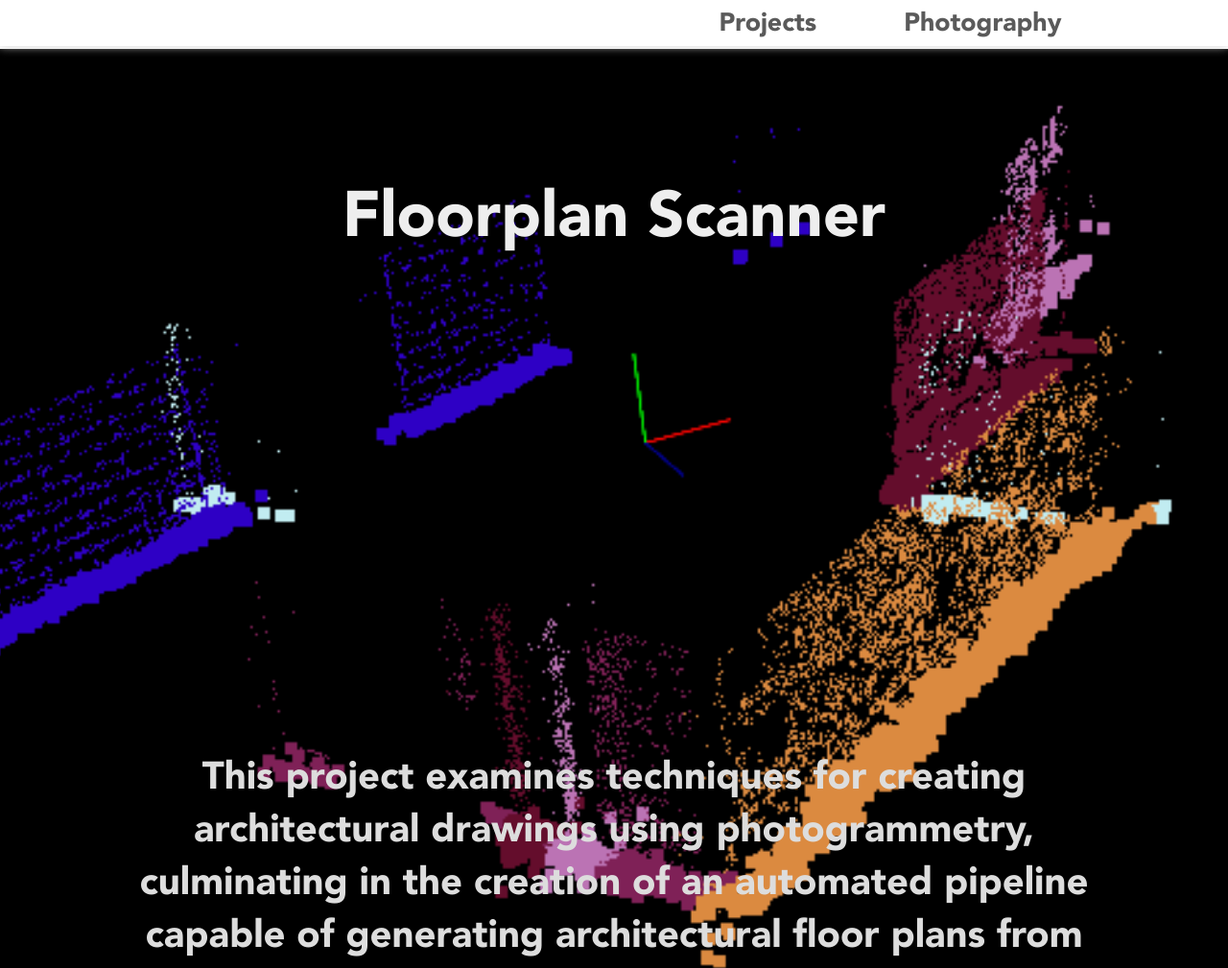
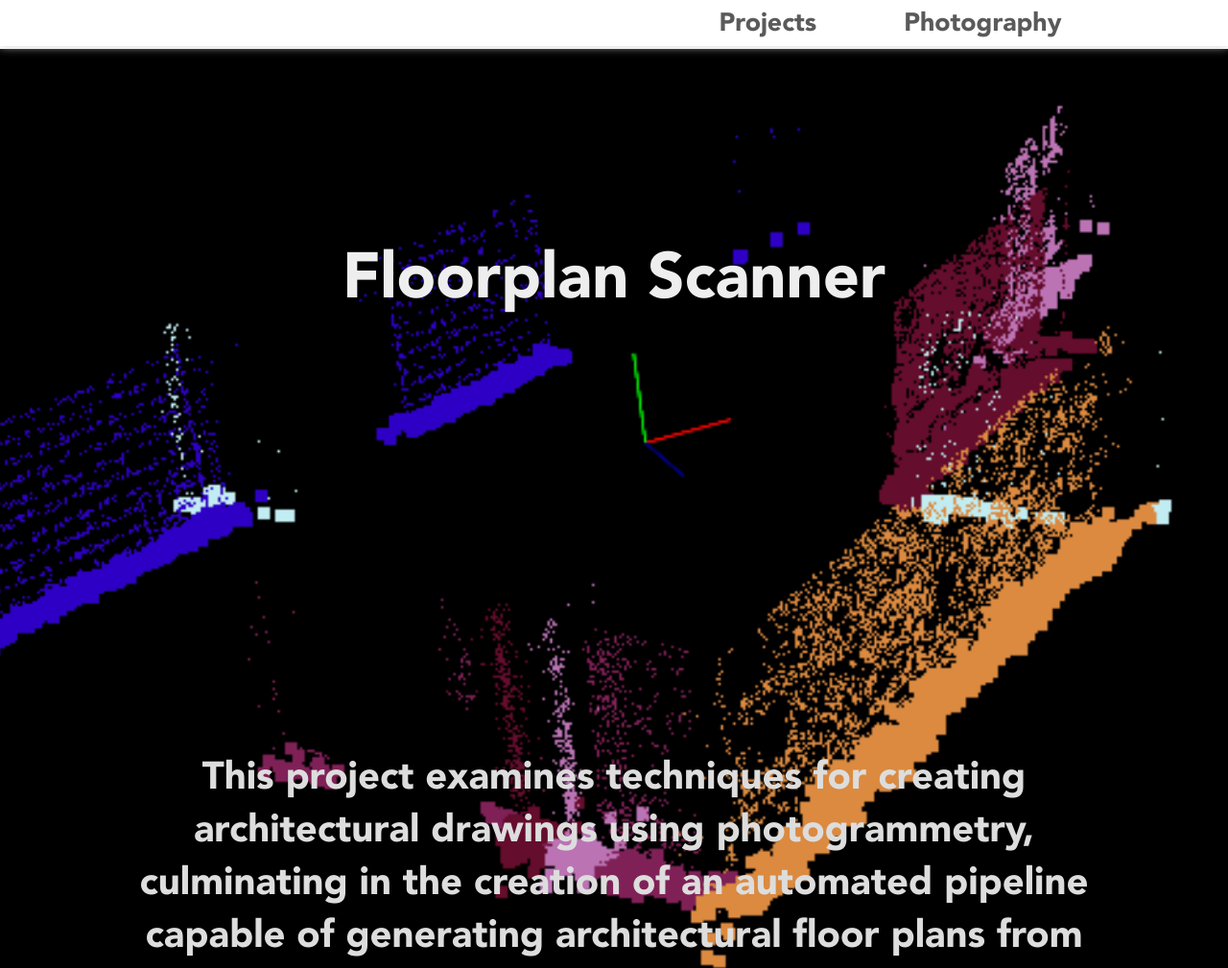
Before and after one commit to matthew-a-chan/itsnotchristmas, a website: page Files/WebFiles/HTML/arch.html in a window 1280 px wide. Shown: the top 1009 px of the page at 96% size. Drawn offline with Linux system fonts and the light colour scheme.

Commit message:
bumped arch title down a tad

```diff
--- a/Files/WebFiles/CSS/arch.css
+++ b/Files/WebFiles/CSS/arch.css
@@ -12,7 +12,7 @@
     box-sizing: border-box;
     width:100%;
     text-align: center;
-    padding-top: 10%;
+    padding-top: 15%;
     font-family: Avenir;
     font-size: 50pt;
     color: #EEEEEE;
@@ -20,7 +20,7 @@
 
 #projectSummary {
     box-sizing: border-box;
-    padding-top: 40%;
+    padding-top: 35%;
     width: 100%;
     text-align: center;
     font-family: Avenir;
```
